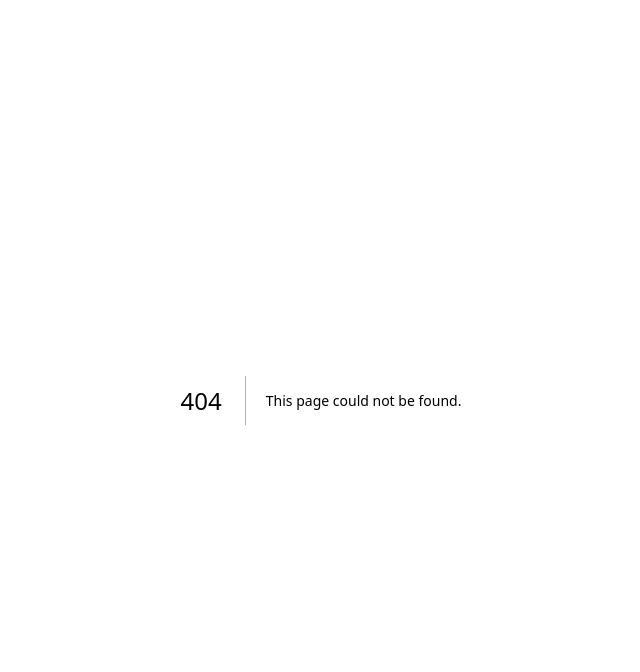
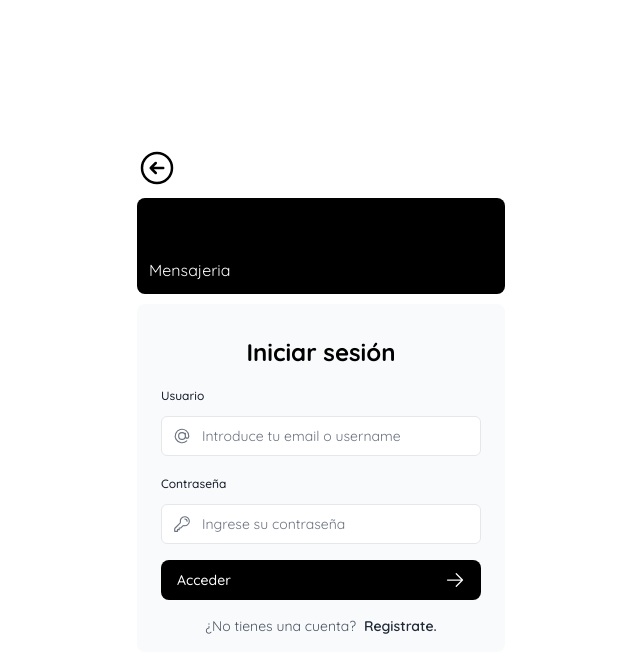
Before and after one commit to Jhonii10/db-mensajeria-app, a Next.js app in the folder frontend/: page /login in a window 1280 px wide. Before the commit this address had no page. Shown: the top 672 px of the page, without its empty margins (319-959 px from the left). Built offline with nearby package versions, Linux system fonts and the light colour scheme.

Commit message:
adding ui login form

```diff
--- /dev/null
+++ b/frontend/app/login/page.jsx
@@ -0,0 +1,23 @@
+import Link from "next/link";
+import LoginForm from "../ui/login/loginForm";
+import { ArrowLeftCircleIcon } from "@heroicons/react/24/outline";
+
+
+export default function LoginPage() {
+  return (
+    <main className="flex items-center justify-center md:h-screen ">
+      <div className="relative mx-auto flex w-full max-w-[400px] flex-col space-y-2.5 p-4   ">
+             <Link  href="/" className='block w-10' >
+              <ArrowLeftCircleIcon className="h-10 w-10 text-black" title="Inicio" CD />
+             </Link>
+        <div className="flex h-20 w-full items-end rounded-lg bg-black p-3 md:h-24">
+
+          <div className="w-32 text-white md:w-36">
+            Mensajeria
+          </div>
+        </div>
+         <LoginForm/>
+      </div>
+    </main>
+  );
+}
--- a/frontend/app/page.js
+++ b/frontend/app/page.js
@@ -14,10 +14,10 @@
                Estamos aquí para hacer que tus envíos sean más fáciles y rápidos que nunca.
             </p>
             <Link
-              href="#"
+              href="/login"
               className="flex items-center gap-5 self-start rounded-lg bg-black px-6 py-3 text-sm font-medium text-white transition-colors  md:text-base"
             >
-              <span>Login</span>
+              <span>Ingresar</span>
             </Link>
           </div>
           <div className="flex items-center justify-center p-6 md:w-3/5 md:px-28 md:py-12 bg-gray-50 rounded-lg ">
--- /dev/null
+++ b/frontend/app/ui/login/button.jsx
@@ -0,0 +1,17 @@
+import { clsx } from 'clsx';
+import React from 'react';
+
+const Button = ({children,className, ...rest}) => {
+    return (
+        <button
+            {...rest}
+            className={clsx('flex h-10 items-center rounded-lg bg-black px-4 text-sm font-medium text-white transition-colors hover:bg-gray-1000 focus-visible:outline focus-visible:outline-2 focus-visible:outline-offset-2 aria-disabled:cursor-not-allowed aria-disabled:opacity-50',
+            className
+            )}
+            >
+            {children}
+        </button>
+    );
+}
+
+export default Button;
--- /dev/null
+++ b/frontend/app/ui/login/loginForm.jsx
@@ -0,0 +1,84 @@
+import React from 'react';
+import { Quicksand } from "next/font/google";
+import {
+    AtSymbolIcon,
+    KeyIcon,
+    ArrowRightIcon,
+  } from '@heroicons/react/24/outline';
+import Button from './button';
+import Link from 'next/link';
+
+const quicksand = Quicksand({ subsets: ["latin"] });
+
+
+function LoginButton() {
+    return (
+      <Button className="mt-4 w-full" >
+        Acceder <ArrowRightIcon className="ml-auto h-5 w-5 text-gray-50" />
+      </Button>
+    );
+  }
+
+const LoginForm = () => {
+    return (
+        <form  className="space-y-3">
+      <div className="flex-1 rounded-lg bg-gray-50 px-6 pb-4 pt-8">
+        <h1 className={`${quicksand.className} mb-3 text-2xl text-center font-bold`}>
+            Iniciar sesión
+        </h1>
+        <div className="w-full">
+          <div>
+            <label
+              className="mb-3 mt-5 block text-xs font-medium text-gray-900"
+              htmlFor="email"
+            >
+              Usuario
+            </label>
+            <div className="relative">
+              <input
+                className="peer block w-full rounded-md border border-gray-200 py-[9px] pl-10 text-sm outline-2 placeholder:text-gray-500"
+                id="email"
+                type="email"
+                name="email"
+                placeholder="Introduce tu email o username"
+                required
+              />
+              <AtSymbolIcon className="pointer-events-none absolute left-3 top-1/2 h-[18px] w-[18px] -translate-y-1/2 text-gray-500 peer-focus:text-gray-900" />
+            </div>
+          </div>
+          <div className="mt-4">
+            <label
+              className="mb-3 mt-5 block text-xs font-medium text-gray-900"
+              htmlFor="password"
+            >
+              Contraseña
+            </label>
+            <div className="relative">
+              <input
+                className="peer block w-full rounded-md border border-gray-200 py-[9px] pl-10 text-sm outline-2 placeholder:text-gray-500"
+                id="password"
+                type="password"
+                name="password"
+                placeholder="Ingrese su contraseña"
+                required
+                minLength={6}
+              />
+              <KeyIcon className="pointer-events-none absolute left-3 top-1/2 h-[18px] w-[18px] -translate-y-1/2 text-gray-500 peer-focus:text-gray-900" />
+            </div>
+          </div>
+        </div>
+          <LoginButton/>
+          <p className="text-center text-sm text-gray-600 mt-4">
+            {"¿No tienes una cuenta?"}
+            <Link href="#registrarse" className="font-semibold text-gray-800 ml-1">
+            {" "}Registrate.
+            </Link>
+          </p>
+
+      </div>
+
+    </form>
+    );
+}
+
+export default LoginForm;
```
Also changed, not shown: frontend/package.json (+7 -5 lines), 1 other file (tests, documents, lock files or other folders).
